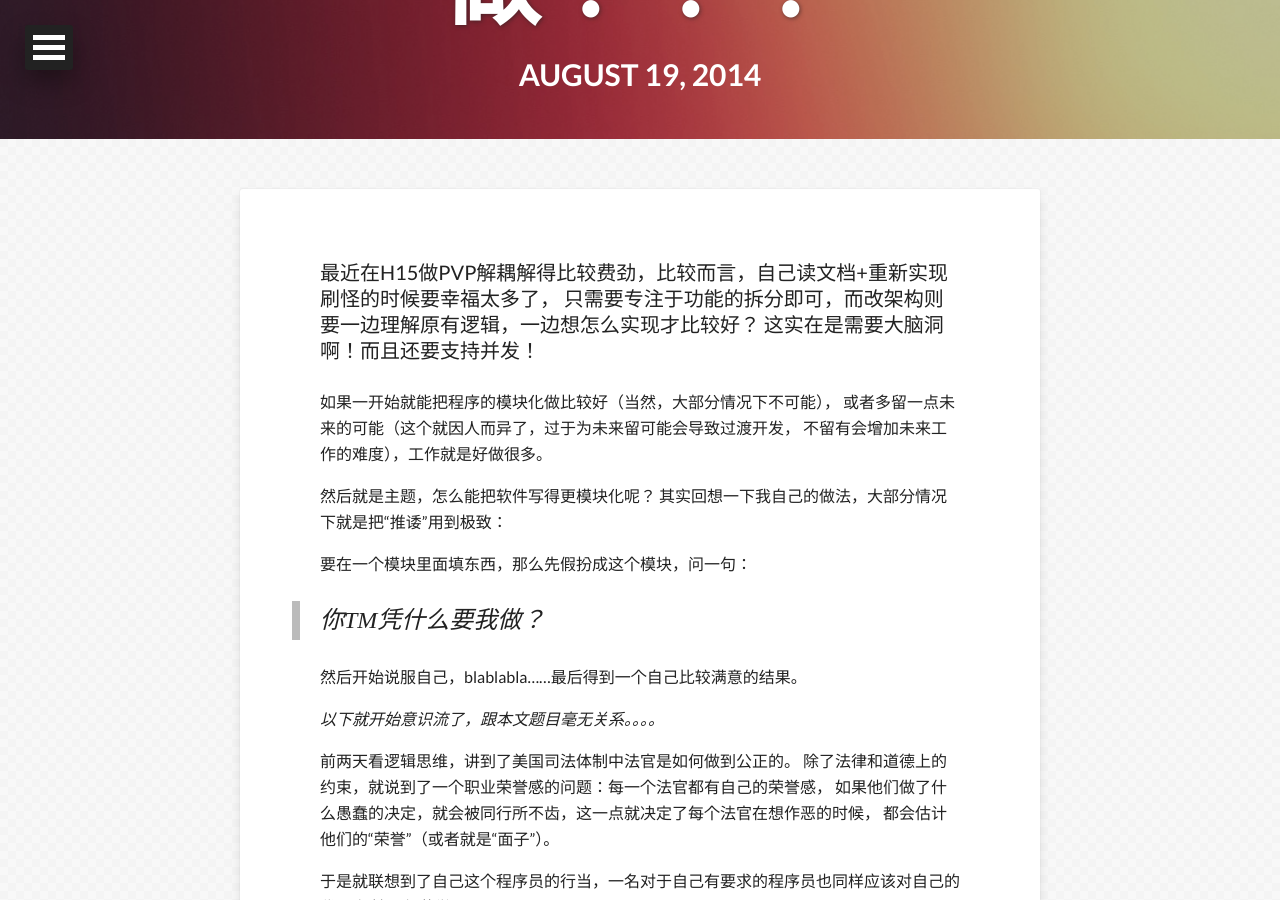
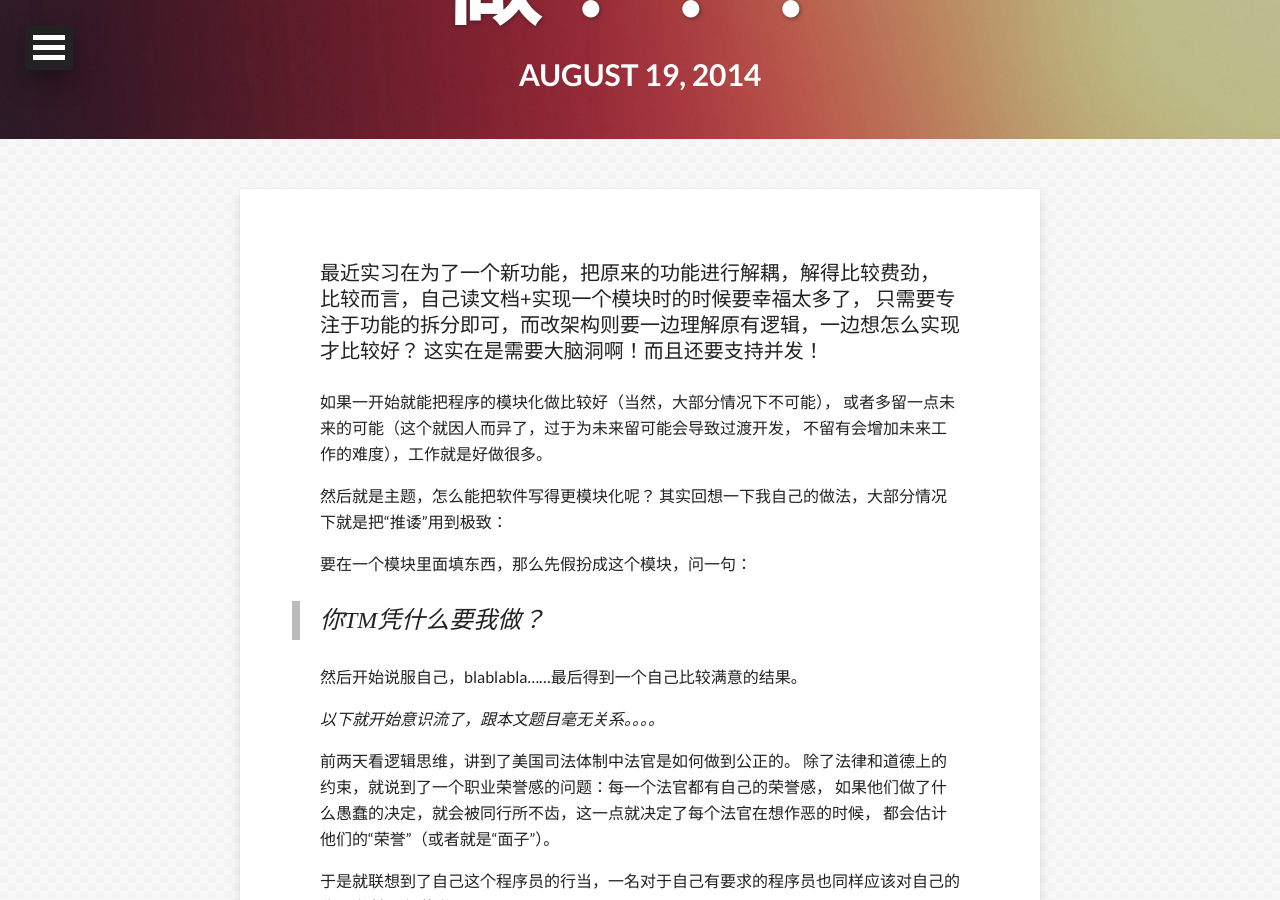
Before and after one commit to Jacksunwei/blog-hpstr-theme, a Jekyll site: the page built from _posts/2014-08-19-凭什么要我做.md, in a window 1280 px wide and 900 px high, scrolled down 301 px. Built offline with Jekyll 4.4.1, drawn with Linux system fonts in a browser that asks for light colours; nearby versions of some CDN libraries; comment, search, counter and statistics services are not loaded.

Commit message:
凭什么要我做

```diff
--- a/_posts/2014-08-19-凭什么要我做.md
+++ b/_posts/2014-08-19-凭什么要我做.md
@@ -10,7 +10,8 @@ comments: true
 share: true
 ---
 
-最近在H15做PVP解耦解得比较费劲，比较而言，自己读文档+重新实现刷怪的时候要幸福太多了，
+最近实习在为了一个新功能，把原来的功能进行解耦，解得比较费劲，
+比较而言，自己读文档+实现一个模块时的时候要幸福太多了，
 只需要专注于功能的拆分即可，而改架构则要一边理解原有逻辑，一边想怎么实现才比较好？
 这实在是需要大脑洞啊！而且还要支持并发！
 
```
